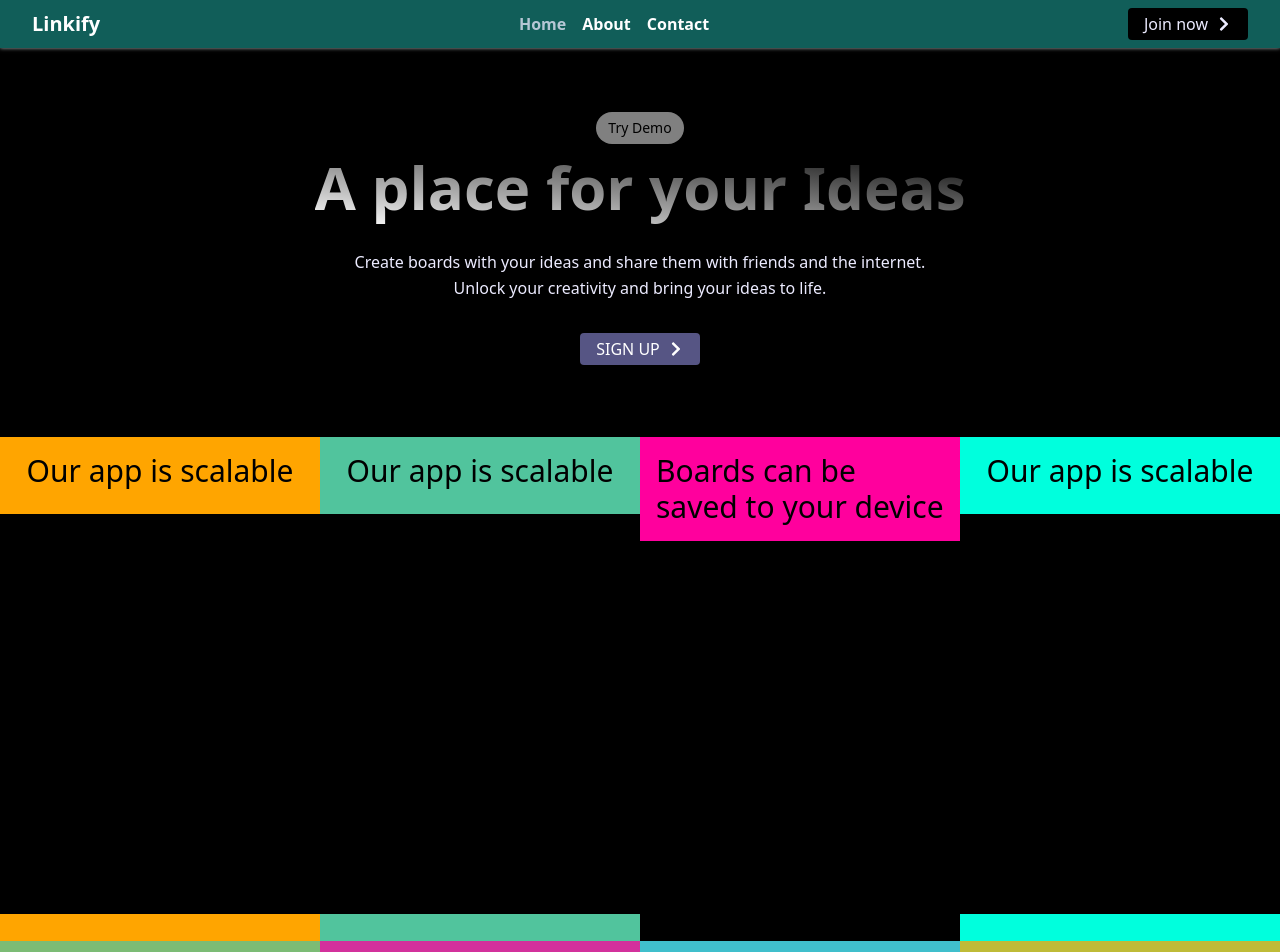
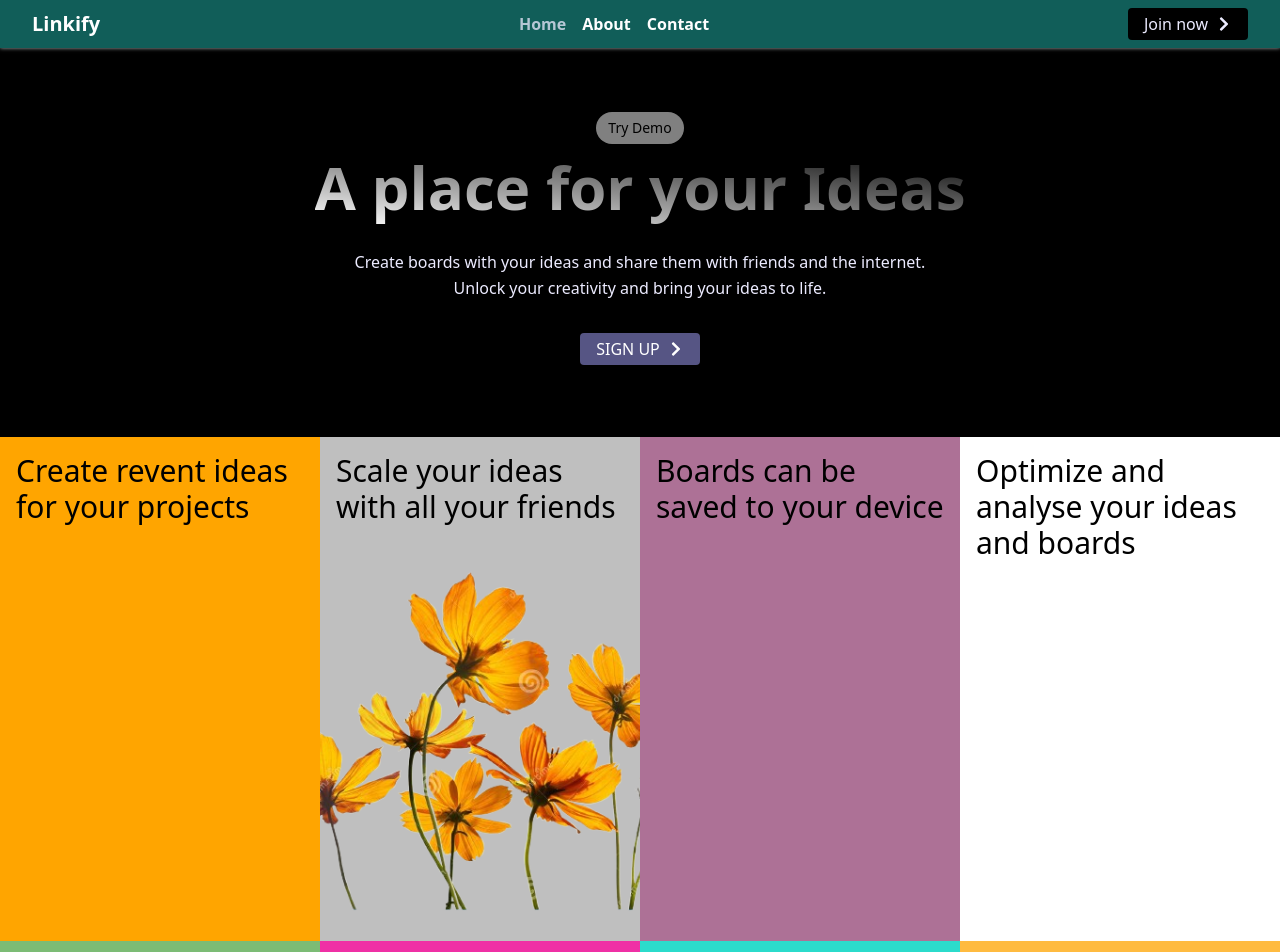
Before and after one commit to Krisna07/linkify, a Next.js app: page / in a window 1280 px wide. Shown: the top 952 px of the page. Built offline with nearby package versions, Linux system fonts and the light colour scheme; a web font is replaced by a local one.

Commit message:
new updated assets

```diff
--- a/app/(site)/page.tsx
+++ b/app/(site)/page.tsx
@@ -14,7 +14,7 @@ export default function page() {
       <div className="w-full bg-gradient-to-b  text-silver">
         <FeaturesSection />
       </div>
-      {/* <div className="w-full  text-white" id="discover">
+      <div className="w-full  text-white" id="discover">
         <Queries />
       </div>
       <div className="w-full  text-white " id="#pricing ">
@@ -22,7 +22,7 @@ export default function page() {
       </div>
       <div className="w-full  text-white " id="#pricing ">
         <Usage />
-      </div> */}
+      </div>
     </>
   );
 }
--- a/components/Landing_components/Homepage/Features/features.tsx
+++ b/components/Landing_components/Homepage/Features/features.tsx
@@ -10,6 +10,7 @@ import Profilecard from "./Profilecard";
 import Featurecards from "./Featurecards";
 import Counter from "./Counter";
 import Button from "../../../Global_components/Button";
+import Image from "next/image";
 
 const FeaturesSection = () => {
   const [count, setCount] = useState(0);
@@ -70,10 +71,24 @@ const FeaturesSection = () => {
       className="w-full min-h-[600px] grid laptop:grid-cols-4 tablet:grid-cols-2 grid-cols-1 justify-center relative divide-none "
       id="features"
     >
-      <div className="min-w-full   bg-[orange] text-dark grid grid-flow-row">
-        <div className="text-center grid ">
-          <h2 className="text-3xl p-4"> Our app is scalable</h2>
-          <div className="w-full h-[400px] bg-dark"></div>
+      <motion.div
+        initial={{ opacity: "0", y: 50 }}
+        whileInView={{
+          y: 0,
+          opacity: "1",
+        }}
+        transition={{
+          type: "bounce",
+          damping: 10,
+          stiffness: 100,
+        }}
+        viewport={{ once: true }}
+        className="min-w-full   bg-[orange] text-dark grid grid-flow-row"
+      >
+        <div className="text-left grid ">
+          <h2 className="text-3xl p-4 hover:underline">
+            Create revent ideas for your projects
+          </h2>
         </div>
         <div className="w-full bg-[#51c49d]/75  box-border p-4 h-fit grid place-self-end">
           <h3 className="text-lg font-bold mb-2 flex items-center w-full relaxed justify-between">
@@ -92,12 +107,22 @@ const FeaturesSection = () => {
             icon={true}
           />
         </div>
-      </div>
-      <div className="min-w-full text-dark grid grid-flow-row  laptop:w-1/4 bg-[#51c49d]">
+      </motion.div>
+      <div className="min-w-full text-dark grid grid-flow-row  laptop:w-1/4 bg-white/75">
         {" "}
-        <div className="text-center grid ">
-          <h2 className="text-3xl p-4"> Our app is scalable</h2>
-          <div className="w-full h-[400px] bg-dark"></div>
+        <div className="text-left grid ">
+          <h2 className="text-3xl p-4 hover:underline">
+            Scale your ideas with all your friends
+          </h2>
+          <div className="w-full h-[400px] ">
+            <Image
+              alt="ideas"
+              width={400}
+              height={200}
+              className="min-h-full w-full object-cover"
+              src="/assets/landingpage/ideas.png"
+            />
+          </div>
         </div>
         <div className="w-full bg-[#ff009d]/75 box-border p-4 h-fit grid place-self-end">
           <h3 className="text-lg font-bold mb-2 flex items-center w-full relaxed justify-between">
@@ -117,14 +142,16 @@ const FeaturesSection = () => {
           />
         </div>
       </div>
-      <div className="min-w-full text-dark grid grid-flow-row  laptop:w-1/4 bg-[#ff009d]">
+      <div className="min-w-full text-dark grid grid-flow-row  laptop:w-1/4 bg-[#ad7196]">
         <div className="text-left grid ">
-          <h2 className="text-3xl p-4"> Boards can be saved to your device</h2>
-          <div className="w-full h-[400px] bg-dark"></div>
+          <h2 className="text-3xl p-4 hover:underline">
+            {" "}
+            Boards can be saved to your device
+          </h2>
         </div>
         <div className="w-full bg-[#00ffdd]/75  box-border p-4 h-fit grid place-self-end">
           <h3 className="text-lg font-bold mb-2 flex items-center w-full relaxed justify-between">
-            Request handled a day
+            Downloads handled in a day
           </h3>
           <h3 className=" text-xl font-bold mb-2 flex items-center gap-4 text-gray-400">
             <Counter number={download} />
@@ -140,14 +167,16 @@ const FeaturesSection = () => {
           />
         </div>
       </div>
-      <div className="min-w-full text-dark grid grid-flow-row  laptop:w-1/4 bg-[#00ffdd]">
-        <div className="text-center grid ">
-          <h2 className="text-3xl p-4"> Our app is scalable</h2>
-          <div className="w-full h-[400px] bg-dark"></div>
+      <div className="min-w-full text-dark grid grid-flow-row  laptop:w-1/4 bg-[white]">
+        <div className="text-left grid ">
+          <h2 className="text-3xl p-4 hover:underline">
+            {" "}
+            Optimize and analyse your ideas and boards
+          </h2>
         </div>
         <div className="w-full bg-[orange]/75  box-border p-4 h-fit grid place-self-end">
           <h3 className="text-lg font-bold mb-2 flex items-center w-full relaxed justify-between">
-            Request handled a day
+            Total boards and counting
           </h3>
           <h3 className=" text-xl font-bold mb-2 flex items-center gap-4 text-gray-400">
             <Counter number={count} />
```
Also changed, not shown: public/assets/landingpage/ideas.png (added).
